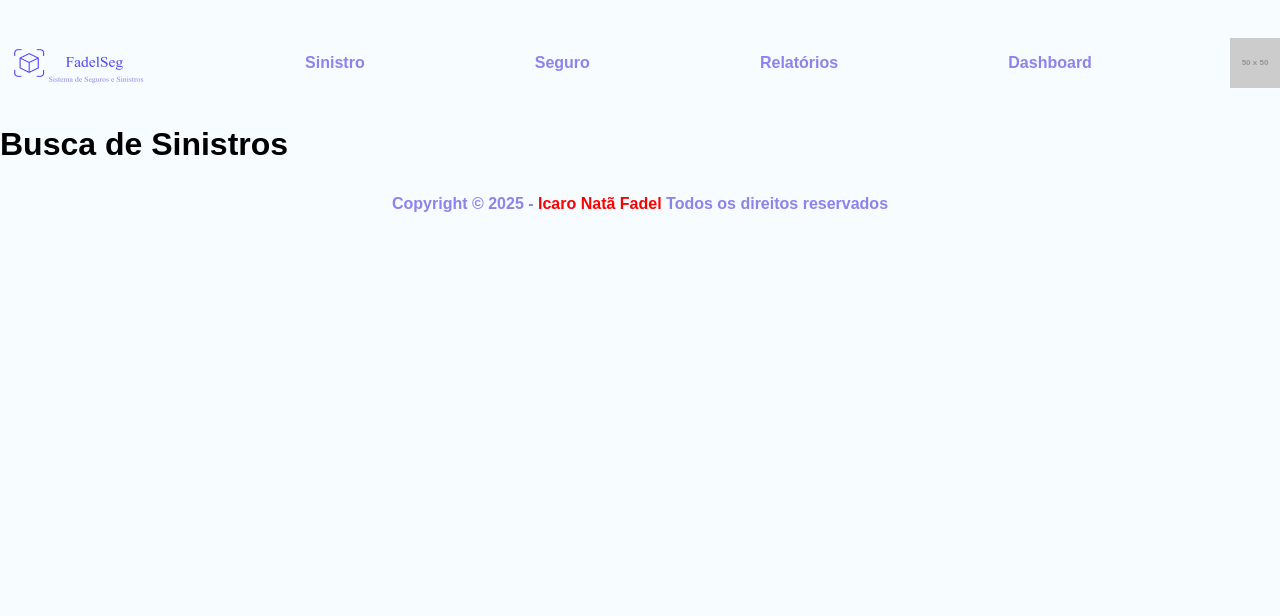
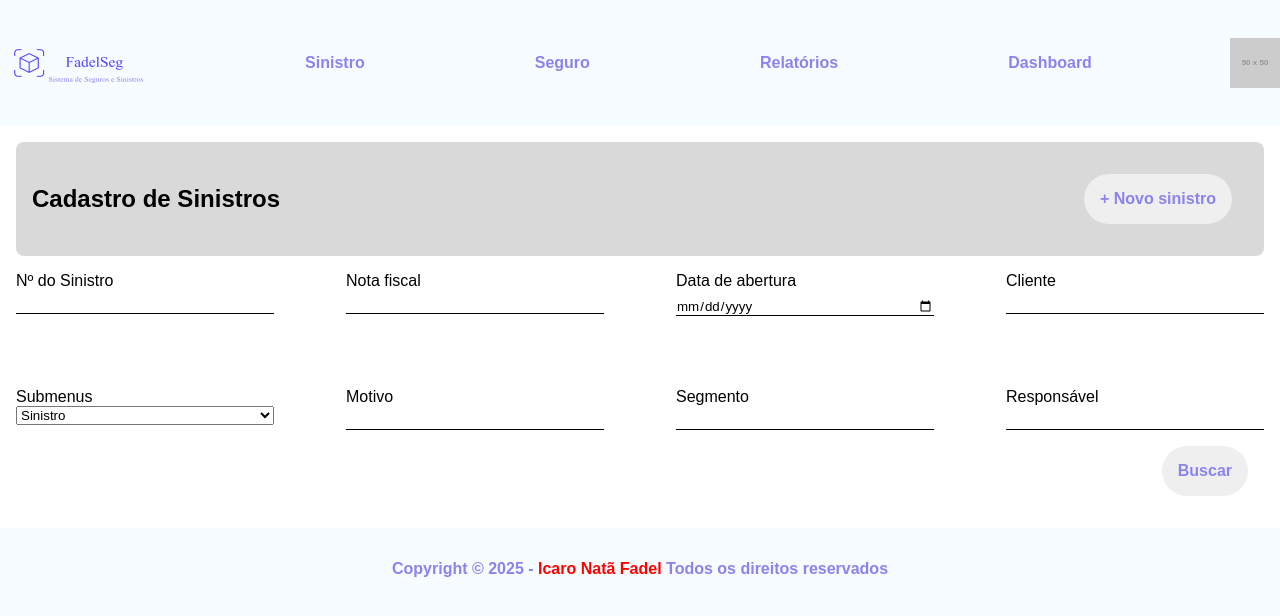
Before and after one commit to icarofadel/FadelSeg, a React (Vite) app in the folder frontend/: page /sinistro in a window 1280 px wide. Shown: the top 616 px of the page. Built offline with nearby package versions, Linux system fonts and the light colour scheme; a web font is replaced by a local one.

Commit message:
feat: Implementar componente SinistroSearch com campos de filtro e estilização

```diff
--- a/frontend/src/components/Filter/styles.ts
+++ b/frontend/src/components/Filter/styles.ts
@@ -4,9 +4,11 @@ export const Container = styled.div`
     display: flex;
     gap: 16px;
     padding: 16px;
-    background-color: #fff;
+    background-color: #D9D9D9;
     border-radius: 8px;
     margin-bottom: 16px;
+    justify-content: space-between;
+    align-items: center;
 
   /* quebra linha se não couber */
     flex-wrap: wrap;
--- /dev/null
+++ b/frontend/src/features/Sinistro/sinistros/components/SinistroSearch/SinistroSearch.tsx
@@ -0,0 +1,74 @@
+import Botao from "../../../../../components/Button"
+import * as S from "./styles"
+
+const SinistroSearch = () => {
+    return (
+        <>
+        <S.Fundo>
+            <S.ContainerTitulo>
+                <h2>Cadastro de Sinistros</h2>
+                <Botao type={"button"} title={"Novo sinistro"}>+ Novo sinistro</Botao>
+            </S.ContainerTitulo>
+                <S.ContainerInputs>
+                    <S.FilterItem>
+                        <label>
+                            Nº do Sinistro
+                        </label>
+                            <input type="number" />
+                        </S.FilterItem>
+                        <S.FilterItem>
+                        <label>
+                            Nota fiscal
+                        </label>
+                        <input type="number" />
+                    </S.FilterItem>
+                    <S.FilterItem>
+                        <label>
+                            Data de abertura
+                        </label>
+                        <input type="date" />
+                    </S.FilterItem>
+                    <S.FilterItem>
+                        <label>
+                            Cliente
+                        </label>
+                        <input type="text" />
+                    </S.FilterItem>
+                        <S.FilterItem>
+                        <label>
+                            Submenus
+                        </label>
+                        <select>
+                            <option value="">Sinistro</option>
+                            <option value="">Seguro</option>
+                            <option value="">Parceiro</option>
+                        </select>
+                    </S.FilterItem>
+                    <S.FilterItem>
+                        <label>
+                            Motivo
+                        </label>
+                        <input type="text" />
+                    </S.FilterItem>
+                    <S.FilterItem>
+                        <label>
+                            Segmento
+                        </label>
+                        <input type="text" />
+                    </S.FilterItem>
+                        <S.FilterItem>
+                        <label>
+                            Responsável
+                        </label>
+                        <input type="text" />
+                    </S.FilterItem>
+            </S.ContainerInputs>
+            <div className="botao">
+                <Botao type={"submit"} title={"Buscar"}>Buscar</Botao>
+            </div>
+        </S.Fundo>
+        </>
+    )
+}
+
+export default SinistroSearch
--- /dev/null
+++ b/frontend/src/features/Sinistro/sinistros/components/SinistroSearch/styles.ts
@@ -0,0 +1,45 @@
+import styled from 'styled-components'
+
+export const Fundo = styled.div`
+    background-color: #ffffff;
+    padding: 16px;
+
+    .botao{
+    display: flex;
+    justify-content: flex-end;
+    }
+`
+
+export const ContainerTitulo = styled.div`
+    display: flex;
+    gap: 16px;
+    padding: 16px;
+    background-color: #D9D9D9;
+    border-radius: 8px;
+    margin-bottom: 16px;
+    justify-content: space-between;
+    align-items: center;
+`
+
+export const ContainerInputs = styled.div`
+    display: grid;
+    grid-template-columns: repeat(auto-fill, minmax(200px, 1fr));
+    gap: 72px;
+
+    input {
+    border: none;
+    padding-top: 8px;
+    border-bottom: 1px solid #000;
+}
+`
+
+export const FilterItem = styled.div`
+    display: flex;
+    flex-direction: column;
+
+    option{
+        padding: 8px;
+        background-color: #D9D9D9;
+        border: none;
+        }
+    `
--- a/frontend/src/pages/Sinistro.tsx
+++ b/frontend/src/pages/Sinistro.tsx
@@ -1,10 +1,12 @@
 //import SinistroFilters from '../../src/features/Sinistro/sinistros/components/SinistroTable'
 //import SinistroTable from '../../src/features/Sinistro/sinistros/components/SinistroFilters'
+
+import SinistroSearch from "../features/Sinistro/sinistros/components/SinistroSearch/SinistroSearch"
 
 function Sinistro() {
     return (
     <>
-        <h1>Busca de Sinistros</h1>
+        <SinistroSearch />
     </>
     )
 }
```
Also changed, not shown: frontend/src/features/Sinistro/sinistros/components/SinistroSearch.tsx (deleted).
